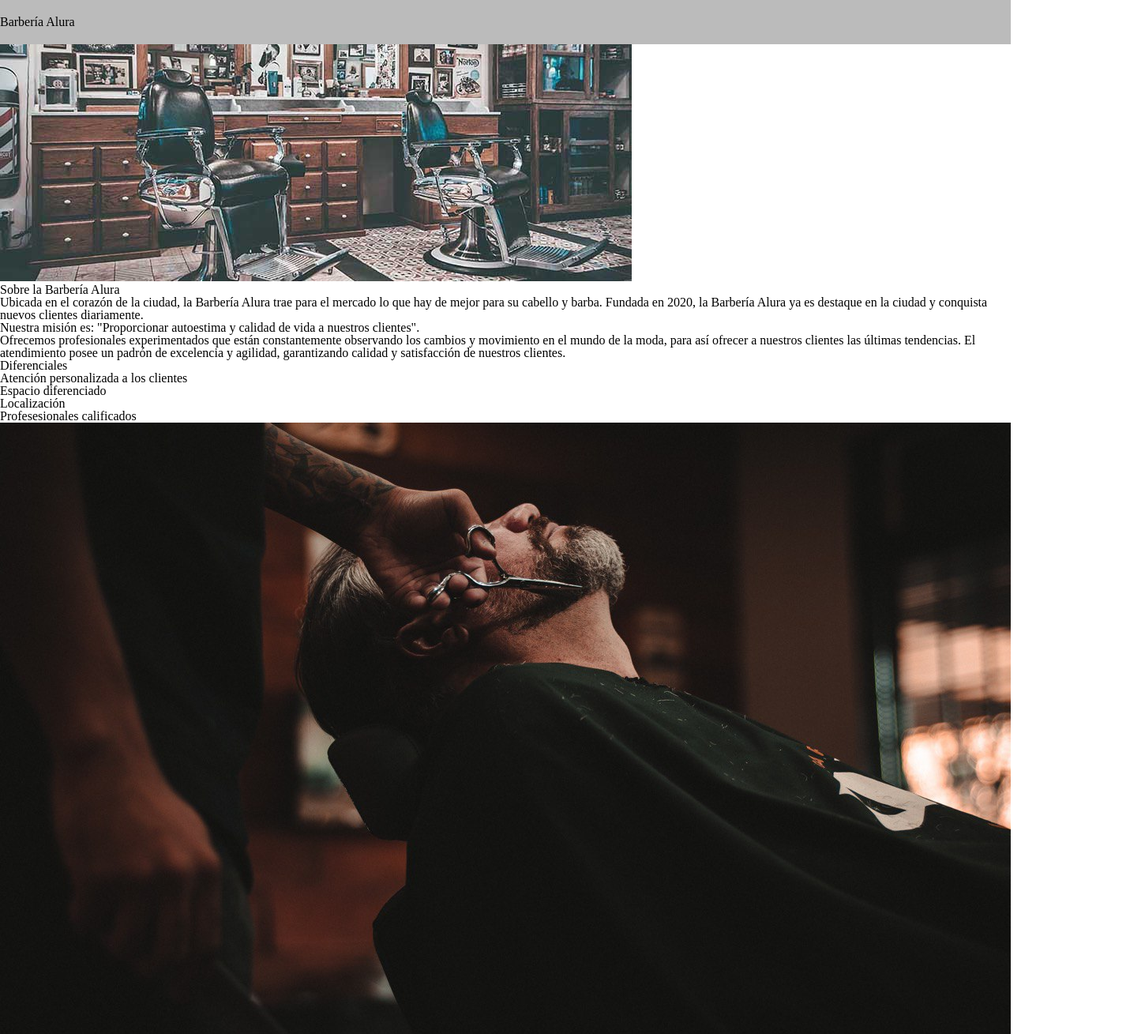
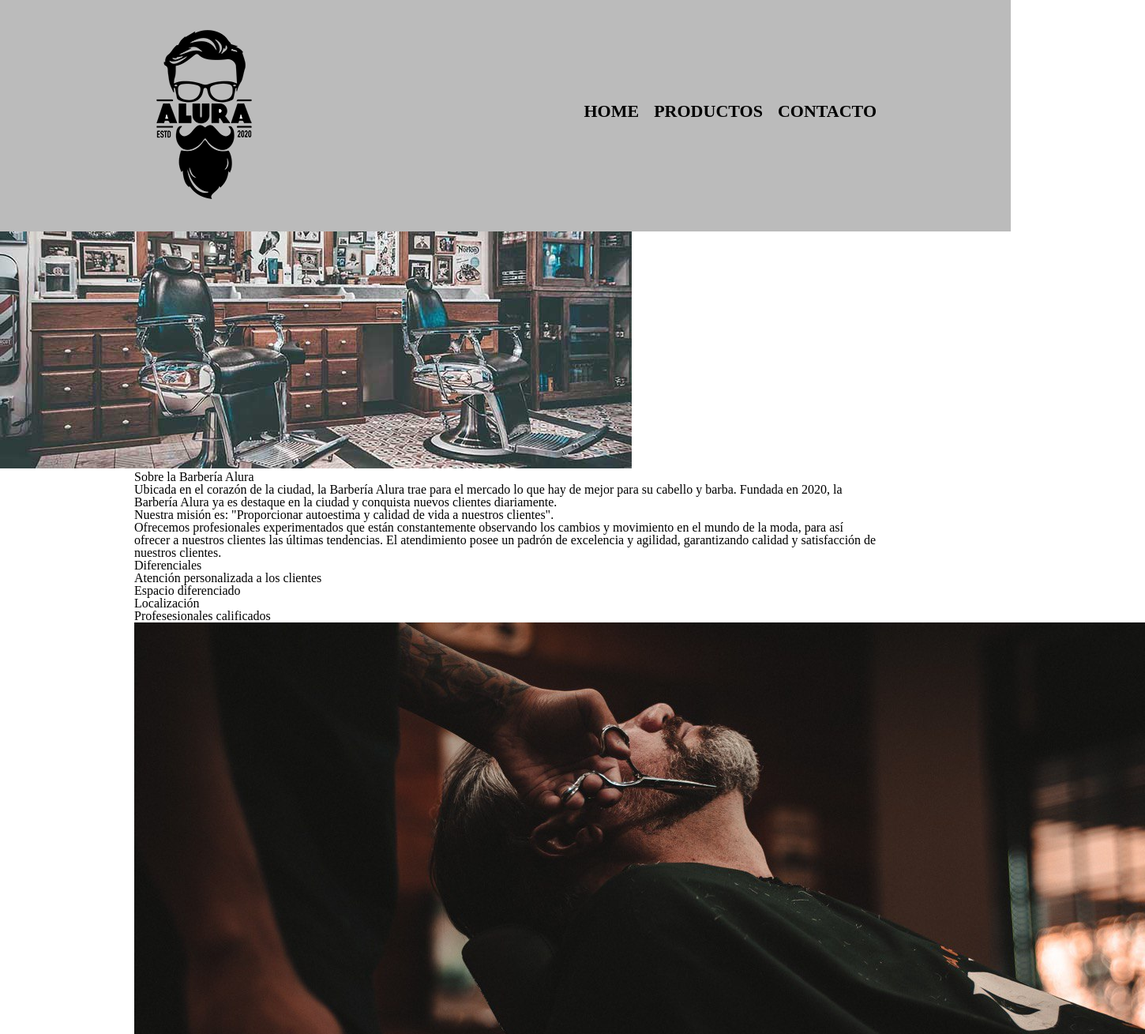
Before and after one commit to JoseFAllende/BarberiaAlura, a plain HTML site: page index.html in a window 1280 px wide. Shown: the top 1309 px of the page at 79% size, 1450 px wide, since content can reach past the window. Drawn offline with Linux system fonts and the light colour scheme.

Commit message:
Cambio de div a section, main,header y footer

```diff
--- a/index.html
+++ b/index.html
@@ -11,12 +11,23 @@
 
   <body>
     <header>
-      <h1 class="titulo-principal">Barbería Alura</h1>
+        <!-- div para encapsular el h1 y el nav -->
+        <div class="caja">
+          <h1><img src="imagenes/logo.png" /></h1>
+          <nav>
+            <ul>
+              <li><a href="index.html">Home</a></li>
+              <li><a href="productos.html">Productos</a></li>
+              <li><a href="contacto.html">Contacto</a></li>
+            </ul>
+          </nav>
+        </div>
       </header>
 
     <img id="banner" src="banner/banner.jpg" />
 
-    <div class="principal">
+    <main>
+        <section class="principal">
             <h2 class="titulo-centralizado">Sobre la Barbería Alura</h2>
 
             <p>
@@ -43,9 +54,9 @@
               posee un padrón de excelencia y agilidad, garantizando calidad y
               satisfacción de nuestros clientes.
             </p>
-    </div>
+        </section>
 
-    <div class="diferenciales">
+          <section class="diferenciales">
             <h3 class="titulo-centralizado">Diferenciales</h3>
 
             <ul>
@@ -56,6 +67,17 @@
             </ul>
 
             <img src="diferenciales/diferenciales.jpg" class="imagenDiferenciales" />
-    </div>
+          </section>
+
+
+    </main>
+
+    <footer>
+        <img src="imagenes/logo-blanco.png" alt="logo-barberia allura" />
+        <!-- &copy agrega el caracter especial de derechos de copia. Mas info en unicod-table.com -->
+        <p class="copyright"> &copy Copyright Barberia Alura - 2022</p>
+    </footer>
+
+
   </body>
 </html>
```
Lines whose indentation alone changed are shown as unchanged.
